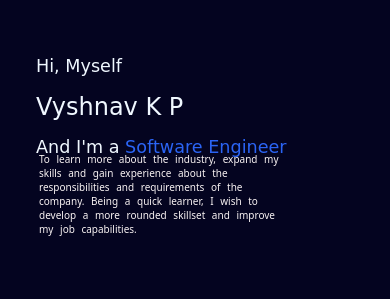
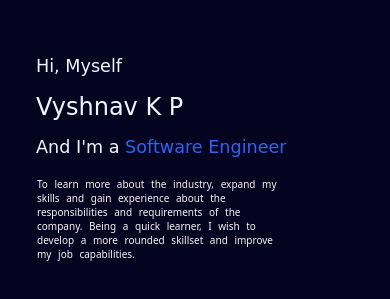
Before and after one commit to vyshnav8486/my-portfolio, a plain HTML site: page index.html in a window 390 px wide. Shown: the part 69-368 px from the top of the page. Drawn offline with Linux system fonts and the light colour scheme; a web font is replaced by a local one.

Commit message:
retrying3

```diff
--- a/style.css
+++ b/style.css
@@ -285,8 +285,8 @@ nav ul.visible {
     display: inline-block; /* Align next to the previous paragraph */
     font-size: 10px; /* Smaller font size */
     max-width: 250px; /* Limit the paragraph width */
-    left: 15px; /* Reduce left margin */
-    top:25%; /* Adjust vertical position */
+    left: 13px; /* Reduce left margin */
+    top:28%; /* Adjust vertical position */
     margin-left: 1.5rem;
     font-weight: 300;
     font-family:system-ui, -apple-system, BlinkMacSystemFont, 'Segoe UI', Roboto, Oxygen, Ubuntu, Cantarell, 'Open Sans', 'Helvetica Neue', sans-serif;
```
